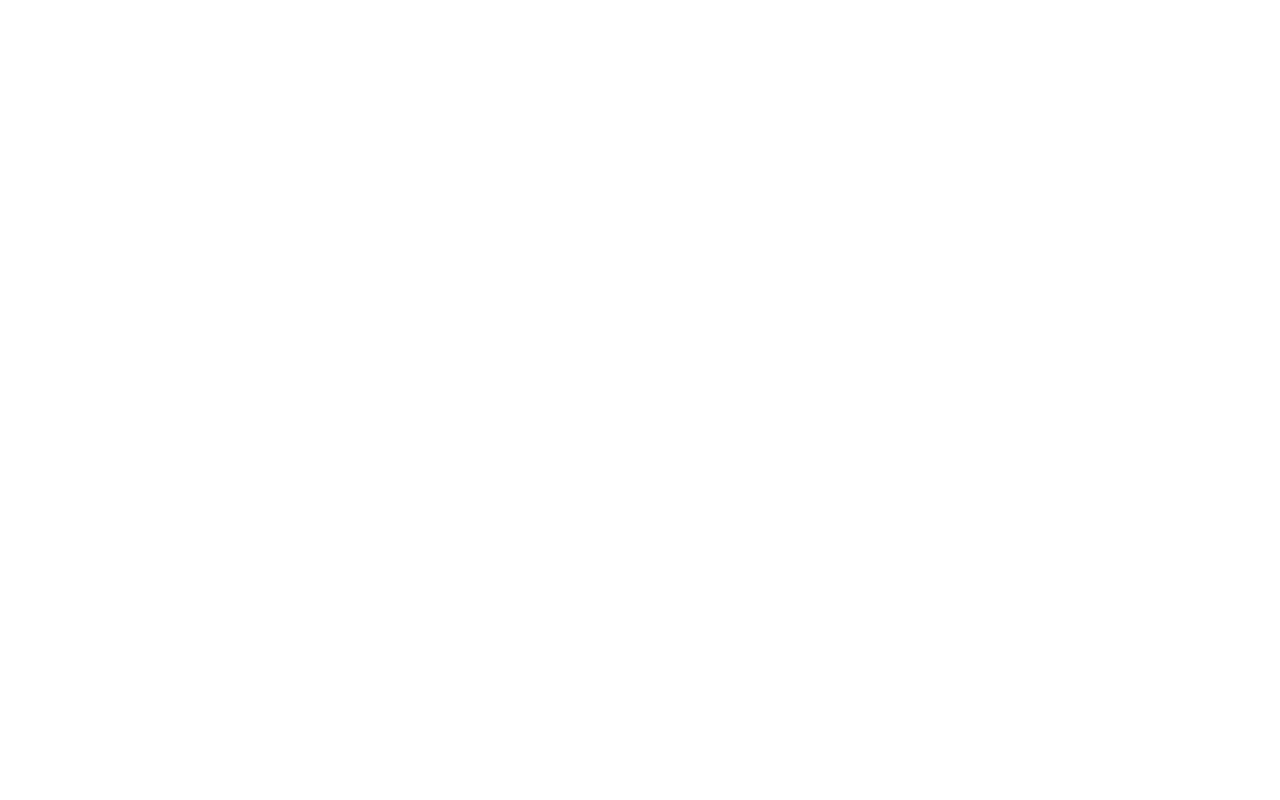
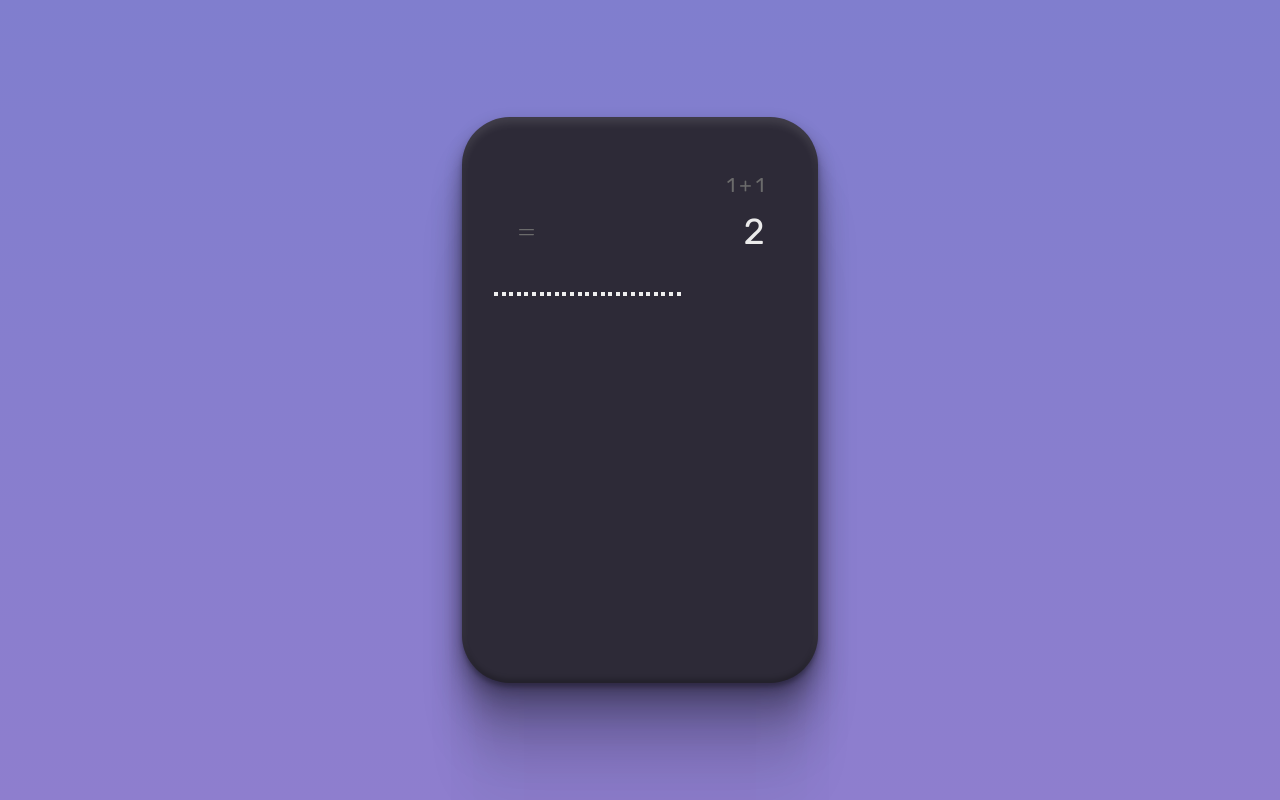
Before and after one commit to sidneihenrique/calculator, a plain HTML site: page index.html in a window 1280 px wide. Drawn offline with Linux system fonts and the light colour scheme.

Commit message:
display layout added

```diff
--- a/index.html
+++ b/index.html
@@ -1,6 +1,9 @@
 <!DOCTYPE html>
-<html lang="en">
+<html lang="pt-br">
 <head>
+    <link rel="preconnect" href="https://fonts.googleapis.com">
+    <link rel="preconnect" href="https://fonts.gstatic.com" crossorigin>
+    <link href="https://fonts.googleapis.com/css2?family=Rubik&display=swap" rel="stylesheet">
     <meta charset="UTF-8">
     <meta http-equiv="X-UA-Compatible" content="IE=edge">
     <meta name="viewport" content="width=device-width, initial-scale=1.0">
@@ -8,6 +11,46 @@
     <title>#boraCodar 5 - Calculadora</title>
 </head>
 <body>
+
+    <div id="calculator">
+        <div id="display">
+            <div id="last-calc">1 + 1</div>
+            <div id="result">
+                <img src="./assets/equals.svg" alt="equals-sign">
+                <span>2</span>
+            </div>
+        </div>
+
+        <div id="keyboard">
+            <button></button>
+            <button></button>
+            <button></button>
+            <button></button>
+            <button></button>
+            <button></button>
+            <button></button>
+            <button></button>
+            <button></button>
+            <button></button>
+            <button></button>
+            <button></button>
+            <button></button>
+            <button></button>
+            <button></button>
+            <button></button>
+            <button></button>
+            <button></button>
+            <button></button>
+            <button></button>
+            <button></button>
+            <button></button>
+            <button></button>
+            <button></button>
+            <button></button>
+        </div>
+    </div>
+
+
     <script src="./script.js"></script>
 </body>
 </html>
--- a/styles.css
+++ b/styles.css
@@ -0,0 +1,67 @@
+* {
+    margin:     0;
+    padding:    0;
+    box-sizing:              border-box;
+    -webkit-font-smoothing:  antialiased;
+    -moz-osx-font-smoothing: grayscale;
+}
+
+body {
+    width:  100vw;
+    height: 100vh;
+    background: linear-gradient(180deg, #807ECE 0%, #8E7ECE 100%);
+
+    display:       grid;
+    place-content: center;
+
+}
+
+body * {
+    font-family:    'Rubik';
+    letter-spacing: -0.02em;
+}
+
+#calculator {
+    width:  356px;
+    height: 566px;
+
+    background: #2d2a37;
+    border-radius: 48px;
+
+    box-shadow: 0px 4px 4px rgba(0, 0, 0, 0.25),
+                0px 188px 52px rgba(0, 0, 0, 0.01),
+                0px 120px 48px rgba(0, 0, 0, 0.04),
+                0px 68px 41px rgba(0, 0, 0, 0.15),
+                0px 30px 30px rgba(0, 0, 0, 0.26),
+                0px 8px 17px rgba(0, 0, 0, 0.29),
+                inset 0px 6px 8px rgba(255, 255, 255, 0.1),
+                inset 0px -4px 5px rgba(0, 0, 0, 0.22);
+
+    padding: 32px;
+}
+
+#display {
+    padding: 22px;
+}
+
+#last-calc {
+    text-align:  right;
+    font-size:   20px;
+    line-height: 140%;
+    color:     #6b6b6b;
+}
+
+#result {
+    display:         flex;
+    justify-content: space-between;
+
+    margin-top: 8px;
+
+}
+
+#result span {
+    font-size:   36px;
+    line-height: 140%;
+
+    color:     #EBEBEB;
+}
```
Also changed, not shown: assets/equals.svg (added).
